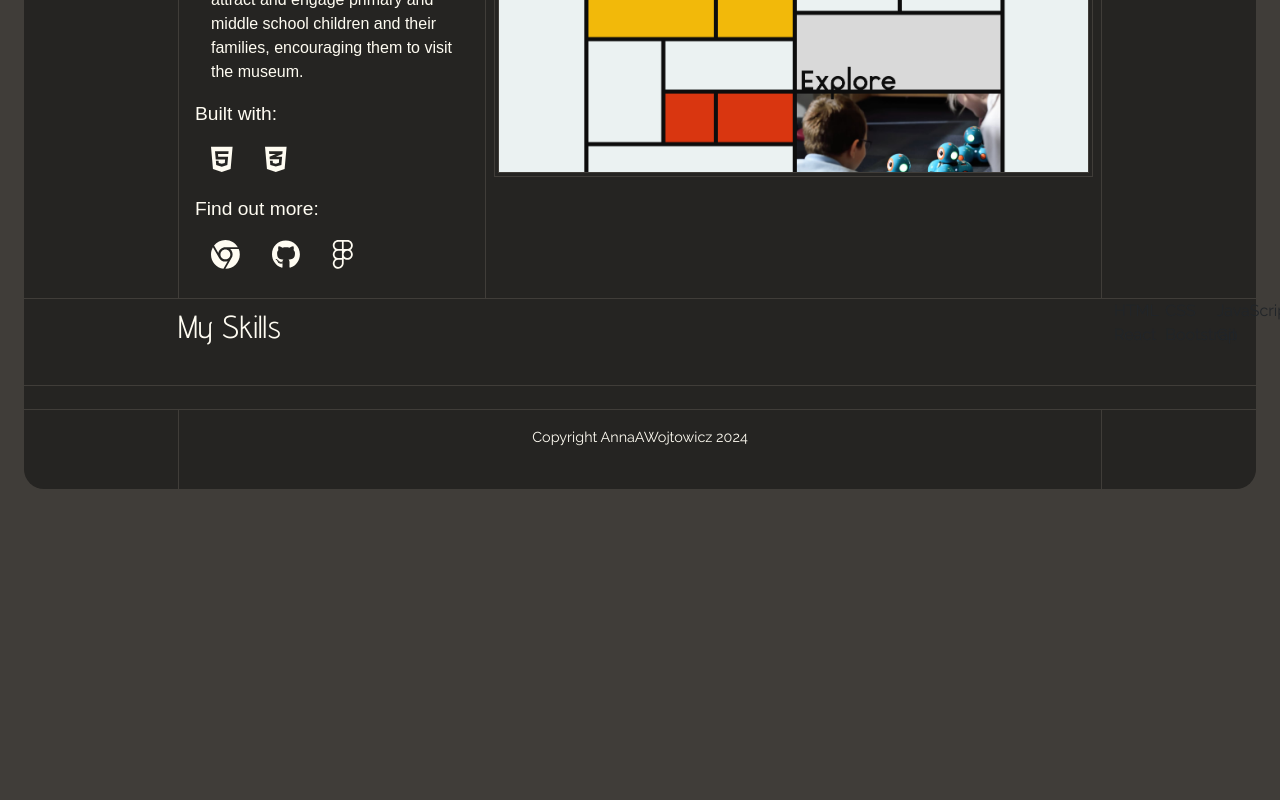
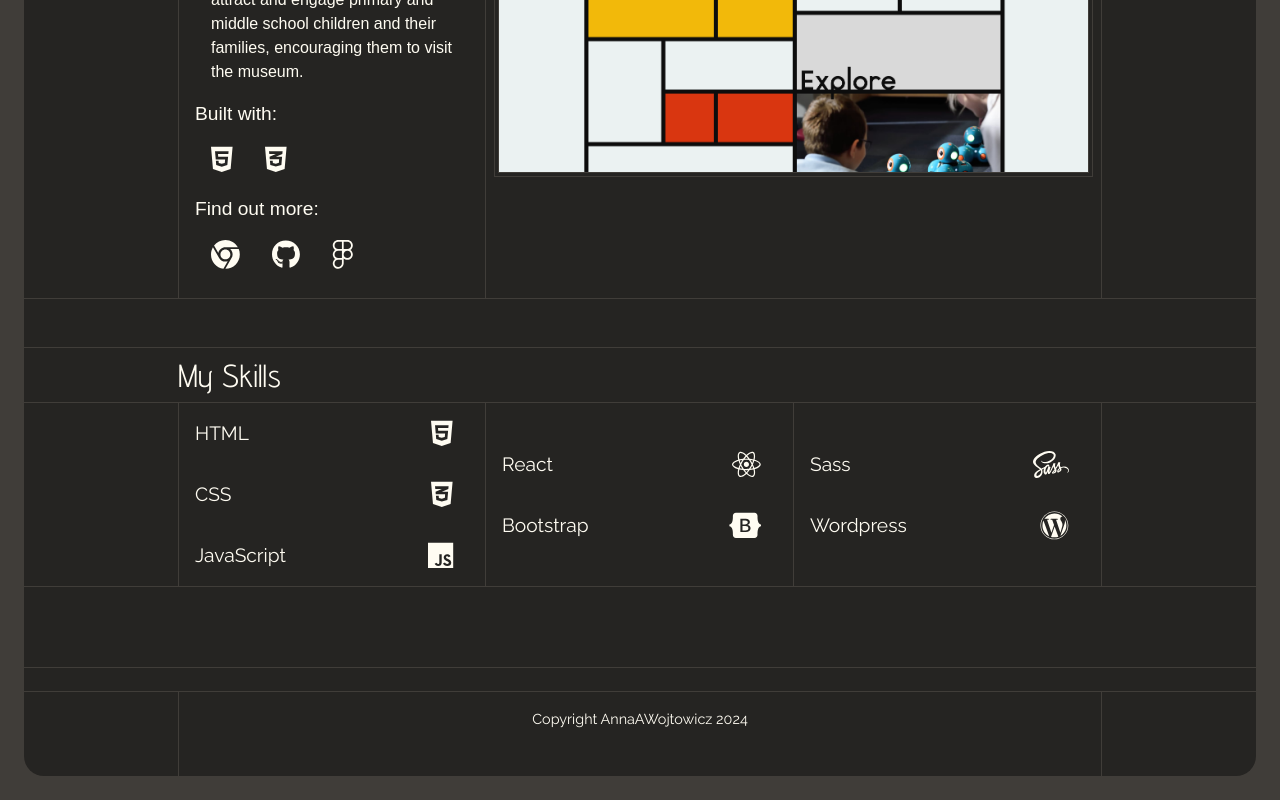
Before and after one commit to AnnaAWojtowicz/MyPortfolio, a React (Vite) app in the folder my-portfolio/: page / in a window 1280 px wide. Shown: the part 3846-4646 px from the top of the page. Before the commit the page ends 4359 px from the top, so only its background shows below. Built offline with nearby package versions, Linux system fonts and the light colour scheme.

Commit message:
refactor: Update Home component layout and styles

```diff
--- a/my-portfolio/src/components/Home.jsx
+++ b/my-portfolio/src/components/Home.jsx
@@ -245,18 +245,42 @@ function Home() {
             </div>
             <div className='contentContainer2'>
                 <h2 className='subtitle'>My Skills</h2>
-                <Container>
-                    <Row>
-                        <Col xs={6} md={4} lg={4} className='skills'>HTML</Col>
-                        <Col xs={6} md={4} lg={4} className='skills'>CSS</Col>
-                        <Col xs={6} md={4} lg={4} className='skills'>JavaScript</Col>
-                    </Row>
-                    <Row>
-                        <Col xs={6} md={4} lg={4} className='skills'>React</Col>
-                        <Col xs={6} md={4} lg={4} className='skills'>Bootstrap</Col>
-                        <Col xs={6} md={4} lg={4} className='skills'>Git</Col>
-                    </Row>
-                </Container>
+                <div className='skillsContainer'>
+                    <div className='skillsColumn1'>
+                        <div className='skills'>
+                            <div className='skill'>HTML</div>
+                            <FontAwesomeIcon icon={faHtml5} className='icons' />
+                        </div>
+                        <div className='skills'>
+                            <div className='skill'>CSS</div>
+                            <FontAwesomeIcon icon={faCss3Alt} className='icons' />
+                        </div>
+                        <div className='skills'>
+                            <div className='skill'>JavaScript</div>
+                            <FontAwesomeIcon icon={faJs} className='icons' />
+                        </div>
+                    </div>
+                    <div className='skillsColumn2'>
+                        <div className='skills'>
+                            <div className='skill'>React</div>
+                            <FontAwesomeIcon icon={faReact} className='icons' />
+                        </div>
+                        <div className='skills'>
+                            <div className='skill'>Bootstrap</div>
+                            <FontAwesomeIcon icon={faBootstrap} className='icons' />
+                        </div>
+                    </div>
+                    <div className='skillsColumn3'>
+                        <div className='skills'>
+                            <div className='skill'>Sass</div>
+                            <FontAwesomeIcon icon={faSass} className='icons' />
+                        </div>
+                        <div className='skills'>
+                            <div className='skill'>Wordpress</div>
+                            <FontAwesomeIcon icon={faWordpress} className='icons' />
+                        </div>
+                    </div>
+                </div>
             </div>
         </div>
     );
--- a/my-portfolio/src/index.css
+++ b/my-portfolio/src/index.css
@@ -210,6 +210,8 @@ footer *:after {
   grid-column-start: 1;
   grid-column-end: 6;
   border-top: 1px solid #403d39;
+  border-bottom: 1px solid #403d39;
+  margin-bottom: 3rem;
   display: grid;
   grid-template-columns: 1fr 2fr 2fr 2fr 1fr;
 }
@@ -223,13 +225,6 @@ footer *:after {
   font-weight: 400 !important;
   font-size: 2rem;
 }
-/*
-.skills {
-  color: #fffcf2 !important;
-  font-family: "Raleway", sans-serif;
-  font-weight: 400 !important;
-  font-size: 1.5rem;
-} */
 
 .projectContainer {
   border-top: 1px solid #403d39;
@@ -345,3 +340,57 @@ a.icons:hover::after {
   width: 100%;
   left: 0;
 }
+
+/* skills */
+
+.skillsContainer {
+  border-top: 1px solid #403d39;
+  grid-column-start: 1;
+  grid-column-end: 6;
+  display: grid;
+  grid-template-columns: 1fr 2fr 2fr 2fr 1fr;
+}
+
+.skills {
+  color: #fffcf2 !important;
+  font-family: "Raleway", sans-serif;
+  font-weight: 400 !important;
+  font-size: 1.2rem;
+  display: flex;
+  justify-content: space-between;
+  align-items: center;
+  width: 100%;
+  padding: 0 1rem;
+}
+
+.skillsColumn1 {
+  grid-column-start: 2;
+  grid-column-end: 3;
+  display: flex;
+  flex-direction: column;
+  justify-content: center;
+  align-items: center;
+  border-right: 1px solid #403d39;
+  border-left: 1px solid #403d39;
+  height: 100%;
+}
+
+.skillsColumn2 {
+  grid-column-start: 3;
+  grid-column-end: 4;
+  display: flex;
+  flex-direction: column;
+  justify-content: center;
+  align-items: center;
+  border-right: 1px solid #403d39;
+}
+
+.skillsColumn3 {
+  grid-column-start: 4;
+  grid-column-end: 5;
+  display: flex;
+  flex-direction: column;
+  justify-content: center;
+  align-items: center;
+  border-right: 1px solid #403d39;
+}
```
